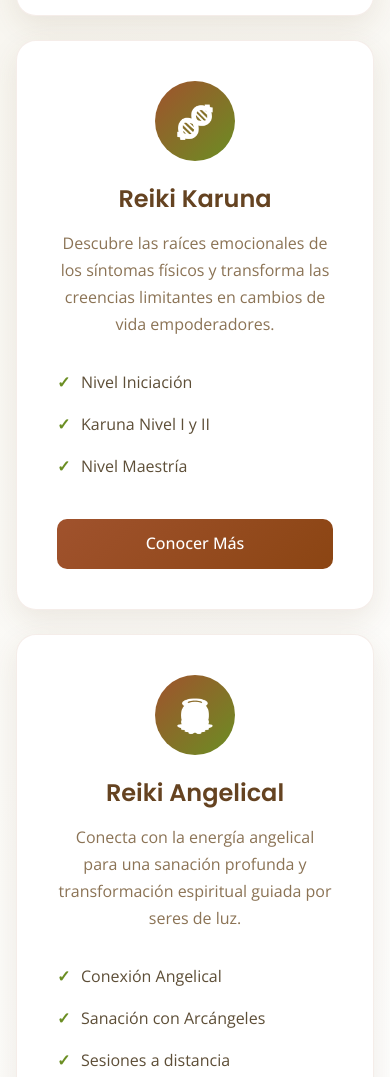
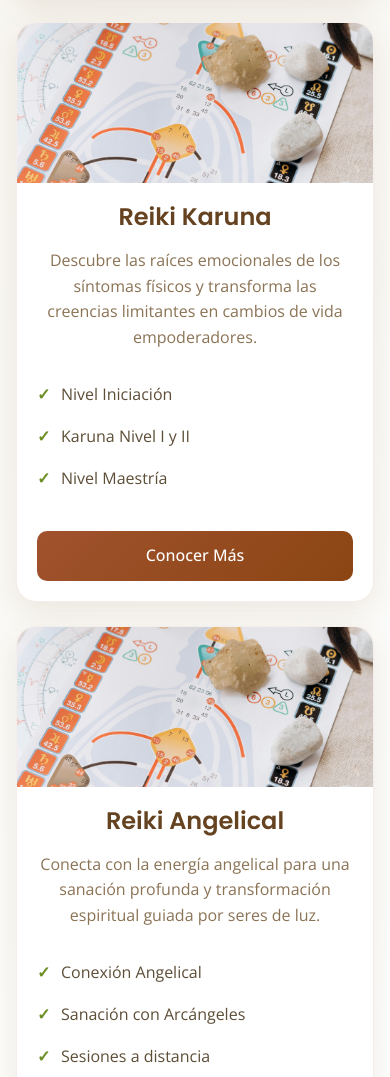
Before and after one commit to lucasnss/reiki-app, a website: page Inicio/indexInicio.html in a window 390 px wide. Shown: the part 1725-2802 px from the top of the page. Drawn offline with nearby package versions, Linux system fonts and the light colour scheme.

Commit message:
actualizacion visual de formularios y paginas de inicio, colores

```diff
--- a/Inicio/indexInicio.html
+++ b/Inicio/indexInicio.html
@@ -62,7 +62,7 @@
         </div>
     </section>
 
-    <!-- Sección Nuestros Servicios -->
+    <!-- Sección mis talleres -->
         <section class="offerings" id="servicios">
         <div class="container">
             <div class="section-header">
@@ -72,11 +72,10 @@
 
             <div class="offerings-grid">
                 <div class="offering-card" data-aos="fade-up" data-aos-delay="100">
-                    <div class="card-icon">
-                        <div class="icon-circle">
-                            <span class="icon">🙏</span>
+                    <div class="card-image">
+                        <img src="img.jpg" alt="Reiki Usui - Sanación energética" class="workshop-image">
                     </div>
-                    </div>
+                    <div class="card-content">
                         <h3 class="card-title">Reiki Usui</h3>
                         <p class="card-description">Equilibra tu energía y promueve la auto-sanación a través de esta antigua técnica japonesa. Experimenta relajación profunda y restauración natural.</p>
                         <ul class="card-features">
@@ -87,13 +86,13 @@
                         </ul>
                         <a href="#contacto" class="card-button">Conocer Más</a>
                     </div>
+                </div>
 
                 <div class="offering-card" data-aos="fade-up" data-aos-delay="200">
-                    <div class="card-icon">
-                        <div class="icon-circle">
-                            <span class="icon">🧬</span>
+                    <div class="card-image">
+                        <img src="img.jpg" alt="Reiki Karuna - Terapia energética avanzada" class="workshop-image">
                     </div>
-                    </div>
+                    <div class="card-content">
                         <h3 class="card-title">Reiki Karuna</h3>
                         <p class="card-description">Descubre las raíces emocionales de los síntomas físicos y transforma las creencias limitantes en cambios de vida empoderadores.</p>
                         <ul class="card-features">
@@ -103,13 +102,13 @@
                         </ul>
                         <a href="#contacto" class="card-button">Conocer Más</a>
                     </div>
+                </div>
 
                 <div class="offering-card" data-aos="fade-up" data-aos-delay="300">
-                    <div class="card-icon">
-                        <div class="icon-circle">
-                            <span class="icon">👼</span>
+                    <div class="card-image">
+                        <img src="img.jpg" alt="Reiki Angelical - Conexión espiritual" class="workshop-image">
                     </div>
-                    </div>
+                    <div class="card-content">
                         <h3 class="card-title">Reiki Angelical</h3>
                         <p class="card-description">Conecta con la energía angelical para una sanación profunda y transformación espiritual guiada por seres de luz.</p>
                         <ul class="card-features">
@@ -121,7 +120,9 @@
                     </div>
                 </div>
             </div>
+        </div>
     </section>
+
 
     <!-- Sección Acerca de/Video -->
     <section class="about-video" id="acerca">
--- a/Inicio/styles.css
+++ b/Inicio/styles.css
@@ -356,7 +356,7 @@ p {
 }
 
 /* ========================================
-   SECCIÓN SERVICIOS
+   SECCIÓN SERVICIOS - TARJETAS CON IMÁGENES
    ======================================== */
 .offerings {
   padding: 6rem 0;
@@ -373,11 +373,14 @@ p {
 .offering-card {
   background: white;
   border-radius: 20px;
-  padding: 2.5rem;
+  overflow: hidden;
   box-shadow: 0 10px 30px rgba(101, 67, 33, 0.1);
   transition: all 0.4s cubic-bezier(0.4, 0, 0.2, 1);
   position: relative;
   border: 1px solid rgba(160, 82, 45, 0.1);
+  display: flex;
+  flex-direction: column;
+  height: 100%;
 }
 
 .offering-card:hover {
@@ -386,41 +389,51 @@ p {
   border-color: rgba(160, 82, 45, 0.3);
 }
 
-.card-icon {
-  margin-bottom: 1.5rem;
+/* Nueva estructura para imágenes */
+.card-image {
+  width: 100%;
+  height: 200px;
+  overflow: hidden;
+  position: relative;
 }
 
-.icon-circle {
-  width: 80px;
-  height: 80px;
-  border-radius: 50%;
-  background: linear-gradient(135deg, #a0522d 0%, #6b8e23 100%);
-  display: flex;
-  align-items: center;
-  justify-content: center;
-  margin: 0 auto;
+.workshop-image {
+  width: 100%;
+  height: 100%;
+  object-fit: cover;
+  transition: transform 0.3s ease;
 }
 
-.icon {
-  font-size: 2rem;
-  filter: grayscale(100%) brightness(0) invert(1);
+.offering-card:hover .workshop-image {
+  transform: scale(1.05);
+}
+
+/* Contenido de la tarjeta */
+.card-content {
+  padding: 2rem;
+  display: flex;
+  flex-direction: column;
+  flex-grow: 1;
 }
 
 .card-title {
   text-align: center;
   margin-bottom: 1rem;
   color: #654321;
+  font-size: 1.5rem;
 }
 
 .card-description {
   text-align: center;
   margin-bottom: 1.5rem;
   color: #8b7355;
+  line-height: 1.6;
 }
 
 .card-features {
   list-style: none;
   margin-bottom: 2rem;
+  flex-grow: 1;
 }
 
 .card-features li {
@@ -449,6 +462,7 @@ p {
   border-radius: 10px;
   font-weight: 500;
   transition: all 0.3s ease;
+  margin-top: auto;
 }
 
 .card-button:hover {
@@ -456,9 +470,18 @@ p {
   transform: translateY(-2px);
 }
 
+/* Eliminar estilos del ícono circular anterior */
+.card-icon,
+.icon-circle,
+.icon {
+  display: none;
+}
+
 /* ========================================
-   SECCIÓN ACERCA DE/VIDEO
+   RESTO DE ESTILOS (sin cambios)
    ======================================== */
+
+/* Sección Acerca de/Video */
 .about-video {
   padding: 6rem 0;
   background: white;
@@ -529,9 +552,7 @@ p {
   color: #8b7355;
 }
 
-/* ========================================
-   SECCIÓN PREGUNTAS FRECUENTES
-   ======================================== */
+/* Sección Preguntas Frecuentes */
 .faq {
   padding: 6rem 0;
   background: linear-gradient(135deg, #f4f1e8 0%, #ffffff 100%);
@@ -598,9 +619,7 @@ p {
   line-height: 1.7;
 }
 
-/* ========================================
-   SECCIÓN CONTACTO
-   ======================================== */
+/* Sección Contacto */
 .contact {
   padding: 6rem 0;
   background: white;
@@ -707,9 +726,7 @@ p {
   100% { transform: rotate(360deg); }
 }
 
-/* ========================================
-   PIE DE PÁGINA
-   ======================================== */
+/* Pie de Página */
 .footer {
   background: linear-gradient(135deg, #654321 0%, #5d4e37 100%);
   color: white;
@@ -884,6 +901,14 @@ p {
     margin: 0 auto;
   }
 
+  .card-image {
+    height: 180px;
+  }
+
+  .card-content {
+    padding: 1.5rem;
+  }
+
   .credentials {
     gap: 0.75rem;
   }
@@ -936,6 +961,14 @@ p {
 
   .section-header {
     margin-bottom: 2rem;
+  }
+
+  .card-image {
+    height: 160px;
+  }
+
+  .card-content {
+    padding: 1.25rem;
   }
 }
 
--- a/LogIn/style.css
+++ b/LogIn/style.css
@@ -6,7 +6,7 @@
 
 body {
   font-family: "Segoe UI", Tahoma, Geneva, Verdana, sans-serif;
-  background: linear-gradient(135deg, #667eea 0%, #764ba2 100%);
+  background: linear-gradient(135deg, #deb887 0%, #8b7355 100%);
   min-height: 100vh;
   display: flex;
   flex-direction: column;
@@ -60,7 +60,7 @@ body {
 
 .header .icon {
   font-size: 3rem;
-  color: #b19cff;
+  color: #a0522d;
   margin-bottom: 15px;
 }
 
@@ -110,14 +110,14 @@ body {
 }
 
 .input-group input:focus {
-  border-color: #b19cff;
+  border-color: #a0522d;
   background: #fff;
-  box-shadow: 0 0 0 3px rgba(177, 156, 255, 0.1);
+  box-shadow: 0 0 0 3px rgba(160, 82, 45, 0.1);
   transform: translateY(-2px);
 }
 
 .input-group input:hover {
-  box-shadow: 0 4px 12px rgba(177, 156, 255, 0.15);
+  box-shadow: 0 4px 12px rgba(160, 82, 45, 0.15);
   transform: translateY(-1px);
 }
 
@@ -130,7 +130,7 @@ body {
 }
 
 .registro-btn {
-  background: linear-gradient(135deg, #b19cff 0%, #9f7aea 100%);
+  background: linear-gradient(135deg, #a0522d 0%, #8b4513 100%);
   color: white;
   border: none;
   padding: 16px 24px;
@@ -145,9 +145,9 @@ body {
 }
 
 .registro-btn:hover {
-  background: linear-gradient(135deg, #a78bfa 0%, #8b5cf6 100%);
+  background: linear-gradient(135deg, #8b4513 0%, #654321 100%);
   transform: translateY(-2px);
-  box-shadow: 0 8px 25px rgba(177, 156, 255, 0.4);
+  box-shadow: 0 8px 25px rgba(160, 82, 45, 0.4);
 }
 
 .registro-btn:active {
@@ -175,14 +175,14 @@ body {
 }
 
 .login-link a {
-  color: #b19cff;
+  color: #a0522d;
   text-decoration: none;
   font-weight: 600;
   transition: color 0.3s ease;
 }
 
 .login-link a:hover {
-  color: #9f7aea;
+  color: #8b4513;
   text-decoration: underline;
 }
 
--- a/Registro/styles.css
+++ b/Registro/styles.css
@@ -6,7 +6,7 @@
 
 body {
   font-family: "Segoe UI", Tahoma, Geneva, Verdana, sans-serif;
-  background: linear-gradient(135deg, #667eea 0%, #764ba2 100%);
+  background: linear-gradient(135deg, #deb887 0%, #8b7355 100%);
   min-height: 100vh;
   display: flex;
   flex-direction: column;
@@ -60,7 +60,7 @@ body {
 
 .header .icon {
   font-size: 3rem;
-  color: #b19cff;
+  color: #a0522d;
   margin-bottom: 15px;
 }
 
@@ -89,12 +89,14 @@ body {
 .input-group i {
   position: absolute;
   left: 15px;
-  top: 50%;
-  transform: translateY(-50%);
+  top: 15px;
   color: #9ca3af;
   font-size: 1.1rem;
   z-index: 2;
-  line-height: 1;
+  line-height: 1.5;
+  height: 1.5rem;
+  display: flex;
+  align-items: center;
 }
 
 .input-group input {
@@ -107,17 +109,18 @@ body {
   transition: all 0.3s ease;
   outline: none;
   line-height: 1.5;
+  height: 54px;
 }
 
 .input-group input:focus {
-  border-color: #b19cff;
+  border-color: #a0522d;
   background: #fff;
-  box-shadow: 0 0 0 3px rgba(177, 156, 255, 0.1);
+  box-shadow: 0 0 0 3px rgba(160, 82, 45, 0.1);
   transform: translateY(-2px);
 }
 
 .input-group input:hover {
-  box-shadow: 0 4px 12px rgba(177, 156, 255, 0.15);
+  box-shadow: 0 4px 12px rgba(160, 82, 45, 0.15);
   transform: translateY(-1px);
 }
 
@@ -130,7 +133,7 @@ body {
 }
 
 .registro-btn {
-  background: linear-gradient(135deg, #b19cff 0%, #9f7aea 100%);
+  background: linear-gradient(135deg, #a0522d 0%, #8b4513 100%);
   color: white;
   border: none;
   padding: 16px 24px;
@@ -145,9 +148,9 @@ body {
 }
 
 .registro-btn:hover {
-  background: linear-gradient(135deg, #a78bfa 0%, #8b5cf6 100%);
+  background: linear-gradient(135deg, #8b4513 0%, #654321 100%);
   transform: translateY(-2px);
-  box-shadow: 0 8px 25px rgba(177, 156, 255, 0.4);
+  box-shadow: 0 8px 25px rgba(160, 82, 45, 0.4);
 }
 
 .registro-btn:active {
@@ -175,14 +178,14 @@ body {
 }
 
 .login-link a {
-  color: #b19cff;
+  color: #a0522d;
   text-decoration: none;
   font-weight: 600;
   transition: color 0.3s ease;
 }
 
 .login-link a:hover {
-  color: #9f7aea;
+  color: #8b4513;
   text-decoration: underline;
 }
 
@@ -227,7 +230,6 @@ body {
   }
 }
 
-/* Botón de cerrar */
 .close-btn {
   position: fixed;
   top: 20px;
```
Lines whose indentation alone changed are shown as unchanged.
